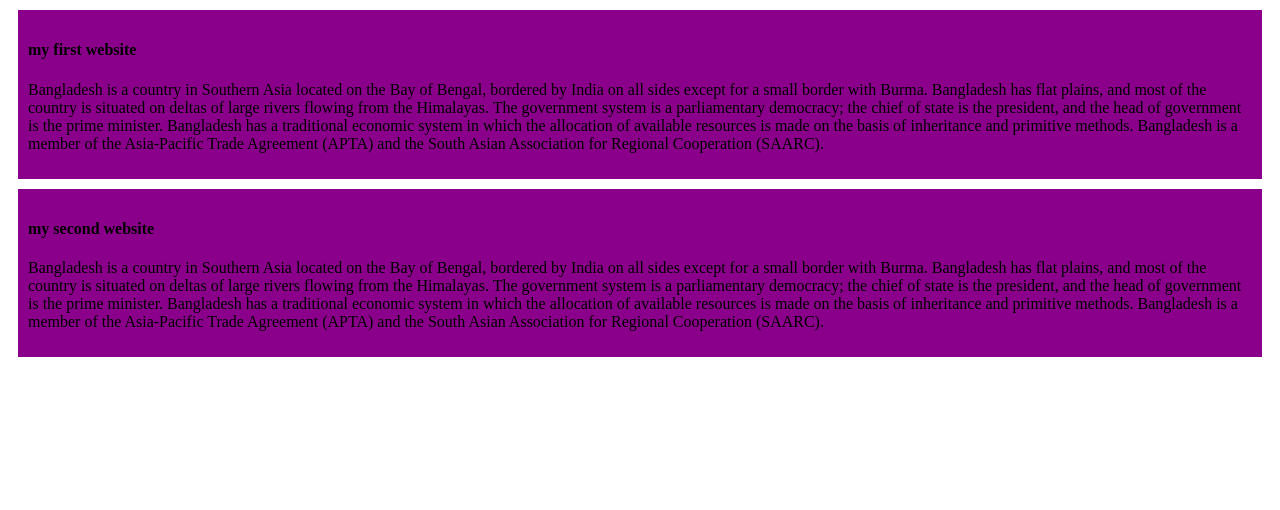
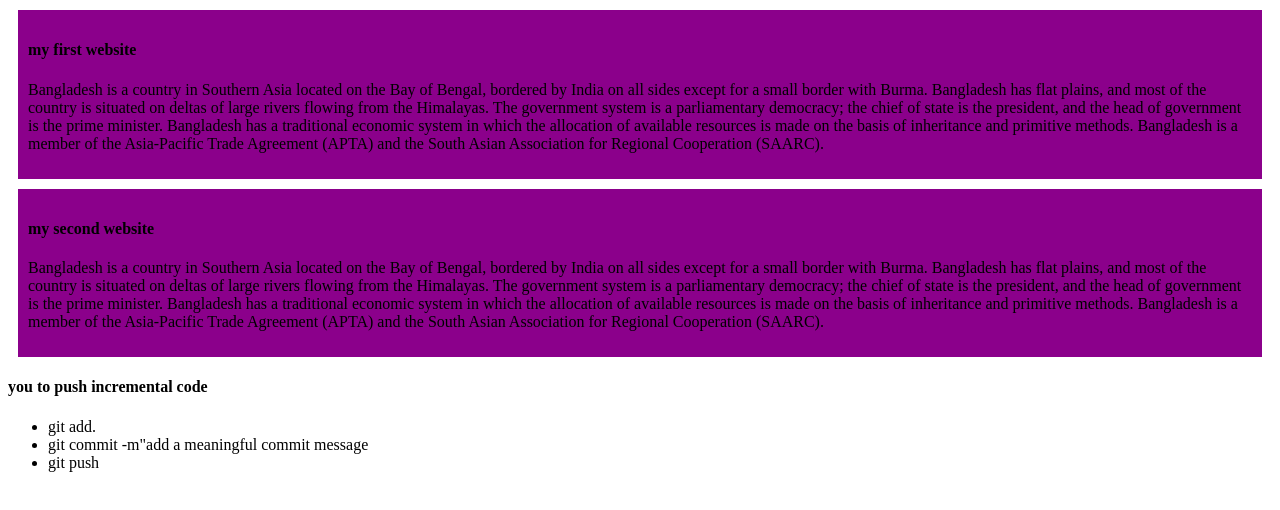
Before and after one commit to codernaim/my-first-github-repo, a plain HTML site: page index.html in a window 1280 px wide. Drawn offline with Linux system fonts and the light colour scheme.

Commit message:
add a list push code

```diff
--- a/index.html
+++ b/index.html
@@ -14,6 +14,14 @@
         <div>
     <h4>my second website</h4>
     <p>Bangladesh is a country in Southern Asia located on the Bay of Bengal, bordered by India on all sides except for a small border with Burma. Bangladesh has flat plains, and most of the country is situated on deltas of large rivers flowing from the Himalayas. The government system is a parliamentary democracy; the chief of state is the president, and the head of government is the prime minister. Bangladesh has a traditional economic system in which the allocation of available resources is made on the basis of inheritance and primitive methods. Bangladesh is a member of the Asia-Pacific Trade Agreement (APTA) and the South Asian Association for Regional Cooperation (SAARC).</p>
+
 </div>
+<h4>you to push incremental code</h4>
+<ul>
+    <li>git add.</li>
+    <li>git commit -m"add a meaningful commit message</li>
+    <li>git push</li>
+
+        </ul>
 </body>
 </html>
```
